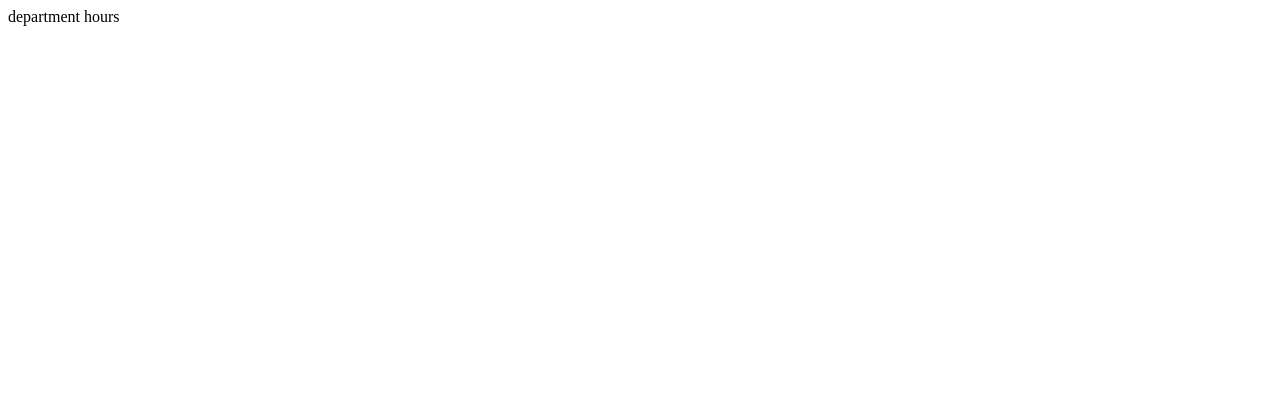
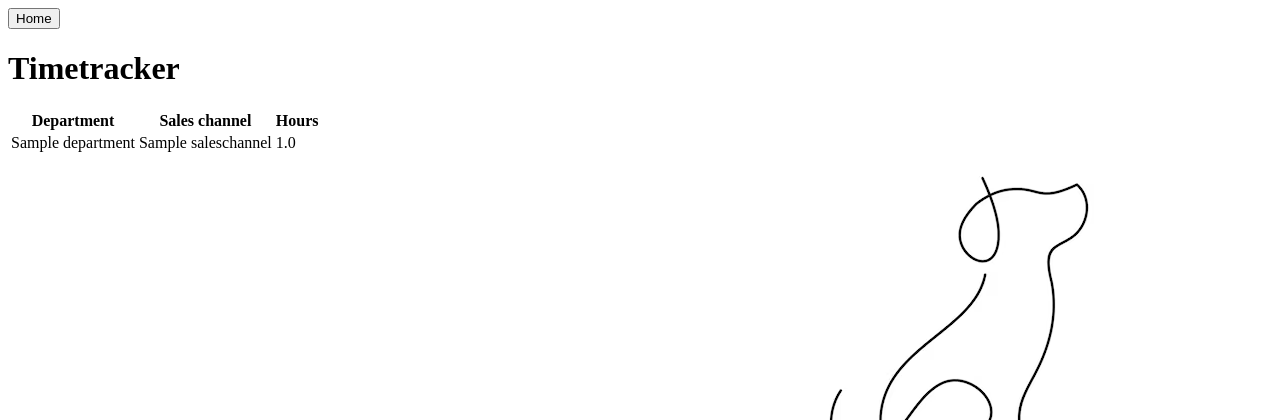
Before and after one commit to MagKry/timetracking-app, a Django app: page /department_hours/ in a window 1280 px wide. Before the commit the part shown is almost empty. Shown: the top 420 px of the page. Run offline with Django 5.2, Linux system fonts and the light colour scheme; tables that the repository leaves empty hold one stand-in row (values such as "Sample post").

Commit message:
Modify LoggedHours model to add department field. Add view presenting hours per channel and per department.Modified add and edit hours to include department field.

```diff
--- a/project/timetracking_app/forms.py
+++ b/project/timetracking_app/forms.py
@@ -28,7 +28,7 @@ class LoginForm(forms.Form):
 class AddHoursForm(forms.ModelForm):
     class Meta:
         model = LoggedHours
-        fields = ['date', 'sales_channel', 'hour']
+        fields = ['date', 'sales_channel', 'department', 'hour']
         widgets = {'date': forms.DateInput(format=('%Y/%d/%m'), attrs={'placeholder': 'Select a date', 'type': 'date'})}
 
     def __init__(self, *args, **kwargs):
--- a/project/timetracking_app/models.py
+++ b/project/timetracking_app/models.py
@@ -37,6 +37,7 @@ class LoggedHours(models.Model):
     hour = models.FloatField(validators=(MinValueValidator(0.25), MaxValueValidator(8)))
     employee = models.ManyToManyField(Person)
     sales_channel = models.ForeignKey(SalesChannel, on_delete=models.CASCADE)
+    department = models.ForeignKey(Department, on_delete=models.CASCADE, null=True)
 
     def __str__(self):
         return self.date, self.hour, self.employee, self.sales_channel
--- a/project/timetracking_app/templates/all_employees_hours.html
+++ b/project/timetracking_app/templates/all_employees_hours.html
@@ -2,7 +2,6 @@
 {% block title %} All employees hours{% endblock %}
 {% block content %}
 
-    {{ employee }}
 
     <table>
         <tr>
@@ -17,7 +16,7 @@
         {% for entry in hours %}
 
         <tr>
-        <td>{{ employee }}</td>
+       <td>{{ employee }}</td>
        <td> {{ entry.date }} </td>
        <td> {{ entry.sales_channel }} </td>
        <td> {{ entry.hour }}
--- a/project/timetracking_app/templates/base.html
+++ b/project/timetracking_app/templates/base.html
@@ -6,6 +6,8 @@
     {% block head %}
     <head><meta charset="utf-8">
             <img src="{% static 'logo.png' %}" alt="Fake company logo" align="right">
+            <a href="{% url 'home-page' %}"><button type="submit">Home</button></a>
+
 
             {% if user.is_authenticated %}
             Hello, {{ user }}!
@@ -13,7 +15,7 @@
     </head>
     {% endblock %}
 
-    <title> {% block title %} - {% endblock %}</title>
+    <title> {% block title %} Home {% endblock %}</title>
 
     <body>
         <h1>Timetracker</h1>
@@ -32,7 +34,9 @@
             <br>
             <strong> Manage users </strong>
 
-        <a href="{% url 'add-employee' %}"><button type="submit">Add employee</button></a><br>
+        <a href="{% url 'add-employee' %}"><button type="submit">Add employee</button></a>
+{#        <a href="{% url '' %}"><button type="submit">Edit empl (to be) </button></a><br>#}
+
             <br>
         <a href="{% url 'logout-page' %}"><button type="submit">Logout</button></a>
 
--- a/project/timetracking_app/templates/department_hours.html
+++ b/project/timetracking_app/templates/department_hours.html
@@ -1 +1,25 @@
-department hours
+{% extends 'base.html' %}
+{% block title %} Department hours {% endblock %}
+{% block content %}
+
+ <table>
+        <tr>
+            <th>Department</th>
+            <th>Sales channel</th>
+            <th>Hours</th>
+        </tr>
+        {% for department, sales_channels in hours_per_department.items %}
+            {% for sales_channel, hours in sales_channels.items %}
+                <tr>
+                    {% if forloop.first %}
+                        <td rowspan="{{ sales_channels|length }}">{{ department }}</td>
+                    {% endif %}
+                    <td>{{ sales_channel }}</td>
+                    <td>{{ hours }}</td>
+                </tr>
+            {% endfor %}
+        {% endfor %}
+    </table>
+
+{% endblock %}
+{% block footer %} {% endblock %}
--- a/project/timetracking_app/templates/list_hours.html
+++ b/project/timetracking_app/templates/list_hours.html
@@ -10,14 +10,16 @@
         <tr>
         <th> Date </th>
         <th> Sales channel </th>
+        <th> Department </th>
         <th> Hours </th>
         </tr>
 
     {% for entry in employee_entries %}
 
         <tr>
-       <td> {{ entry.date }} </td>
+        <td>{{ entry.date }} </td>
         <td>{{ entry.sales_channel }} </td>
+        <td>{{ entry.department}}</td>
        <td> {{ entry.hour }}
            <a href="{% url 'edit-hours' pk=entry.id %}"> <button type="submit" value="edit_hours">Edit</button> </a>
            <a href="{% url 'delete-hours' pk=entry.id %}"> <button type="submit" value="delete_hours">Delete</button> </a></td>
--- a/project/timetracking_app/views.py
+++ b/project/timetracking_app/views.py
@@ -170,10 +170,34 @@ class HoursThisYearView(ListView):
         return context
 
 
+class ViewDepartmentHoursView(ListView):
+    model = LoggedHours
+    fields = '__all__'
+    template_name = 'department_hours.html'
+    context_object_name = 'logged_hours'
 
-class ViewDepartmentHoursView(View):
-    def get(self, request):
-        return render(request, 'department_hours.html')
+    def get_queryset(self):
+        return LoggedHours.objects.all()
+
+    def get_context_data(self, **kwargs):
+        context = super().get_context_data(**kwargs)
+        logged_hours = self.get_queryset()
+
+        hours_per_department = {}
+        for entry in logged_hours:
+            department = entry.department
+            hours = entry.hour
+            sales_channel = entry.sales_channel
+            if department in hours_per_department:
+                if sales_channel in hours_per_department[department]:
+                    hours_per_department[department][sales_channel] += hours
+                else:
+                    hours_per_department[department][sales_channel] = hours
+            else:
+                hours_per_department[department] = {sales_channel:hours}
+        context['hours_per_department'] = hours_per_department
+        return context
+
 
 
 class ViewEmployeesHoursView(ListView):
@@ -208,7 +232,7 @@ class DeleteHoursView(DeleteView):
 
 class EditHoursView(UpdateView):
     model = LoggedHours
-    fields = ['date', 'hour', 'sales_channel']
+    fields = ['date', 'hour', 'sales_channel', 'department']
     template_name = 'loggedhours_update_form.html'
     success_url = reverse_lazy('list-all-hours')
 
```
Also changed, not shown: project/timetracking_app/migrations/0003_loggedhours_department_alter_loggedhours_hour.py (added), project/timetracking_app/migrations/0004_remove_loggedhours_department_loggedhours_department.py (added), project/timetracking_app/migrations/0005_alter_loggedhours_department.py (added), project/timetracking_app/migrations/0006_remove_loggedhours_department.py (added), project/timetracking_app/migrations/0007_loggedhours_department.py (added), project/timetracking_app/migrations/0008_alter_loggedhours_department.py (added).
